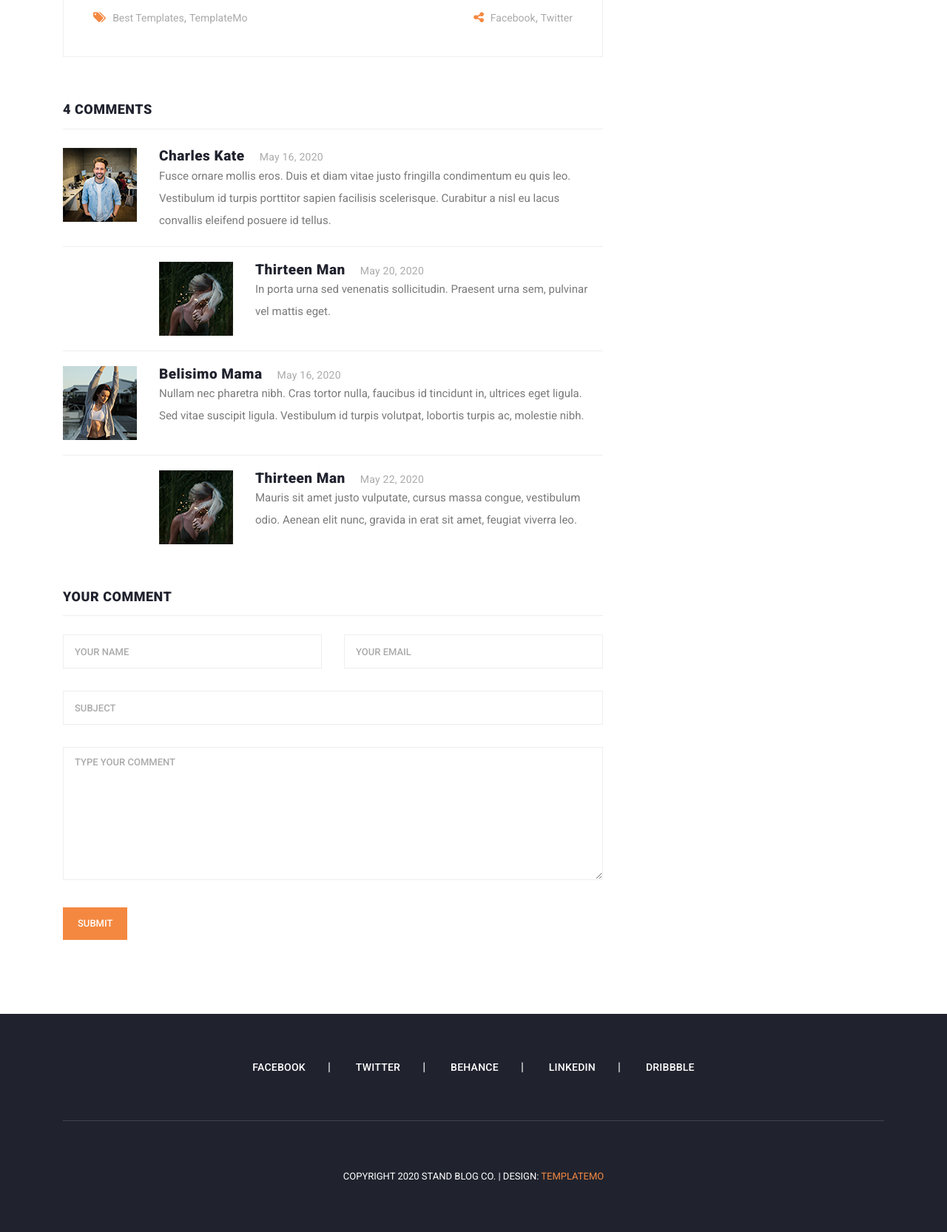
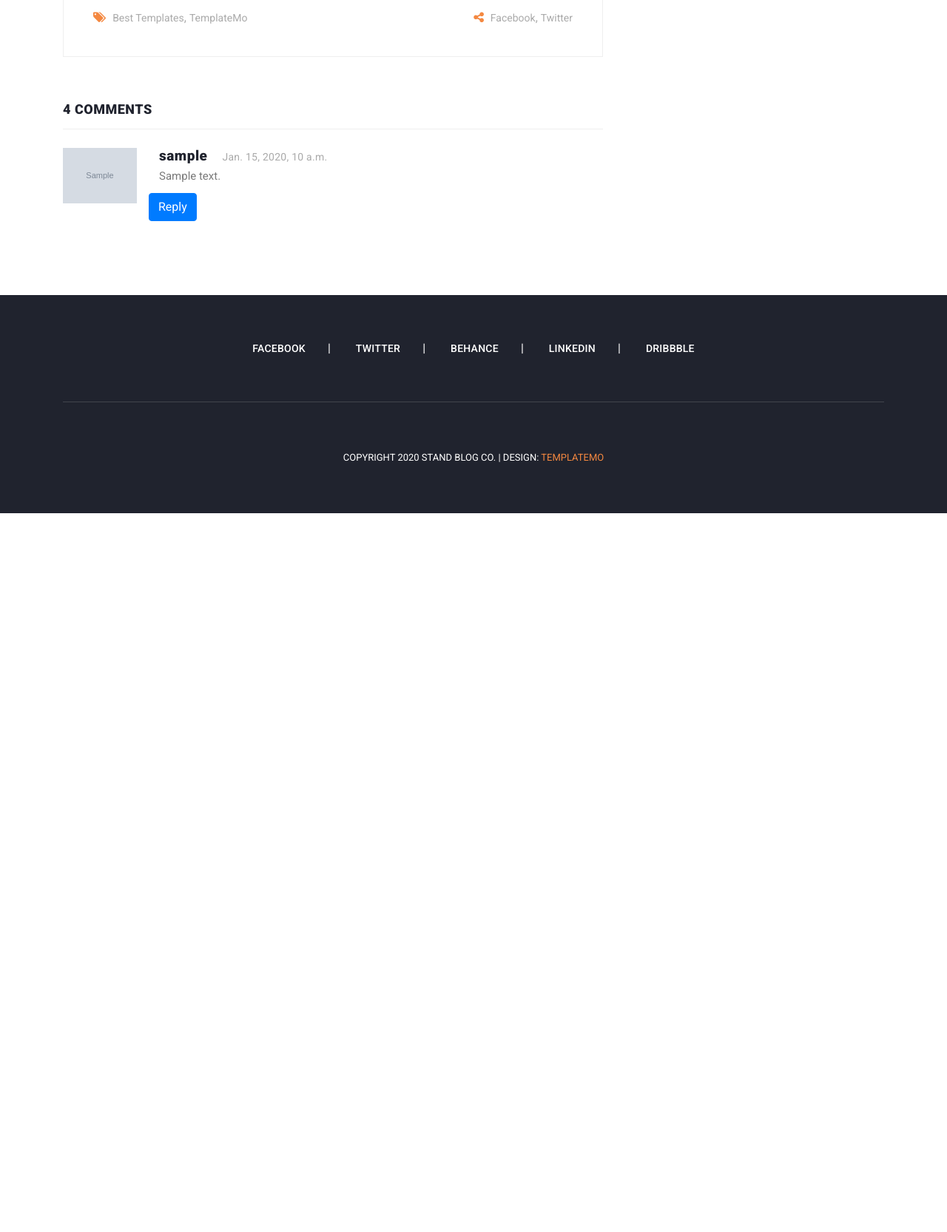
Before and after one commit to ImanJahed/blog-website-FVB, a Django app: a page that uses templates/blog/article_detail.html in a window 1280 px wide. Shown: the part 1629-3295 px from the top of the page at 74% size. After the commit the page ends 2323 px from the top, so only its background shows below. Run offline with Django 4.2, Linux system fonts and the light colour scheme; tables that the repository leaves empty hold one stand-in row (values such as "Sample post"); grey boxes marked "Sample" are stand-in pictures; some libraries are stand-ins or nearby versions.

Commit message:
added comment model for article
+ Add Comment Model
+ Add comment display
+ Add comment Form

```diff
--- a/blog/admin.py
+++ b/blog/admin.py
@@ -1,7 +1,8 @@
 from django.contrib import admin
 
-from .models import Article, Category
+from .models import Article, Category, Comment
 
 # Register your models here.
 admin.site.register(Article)
 admin.site.register(Category)
+admin.site.register(Comment)
--- a/blog/models.py
+++ b/blog/models.py
@@ -4,7 +4,7 @@
 from django.db.models.query import QuerySet
 from django.urls import reverse
 from django.template.defaultfilters import slugify
-import uuid
+
 
 # Create your models here.
 
@@ -47,3 +47,17 @@
 
     def __str__(self):
         return self.name
+
+
+class Comment(models.Model):
+    article = models.ForeignKey(Article, on_delete=models.CASCADE, related_name='comments')
+    user = models.ForeignKey(User, on_delete=models.CASCADE, related_name='user_comment')
+    text = models.TextField()
+
+    parent = models.ForeignKey('self', on_delete=models.CASCADE,null=True, blank=True , related_name='replies')
+
+    created_at = models.DateTimeField(auto_now_add=True)
+
+
+    def __str__(self):
+        return self.text
--- a/blog/views.py
+++ b/blog/views.py
@@ -1,6 +1,6 @@
 from django.shortcuts import get_object_or_404, render
 from django.core.paginator import Paginator, PageNotAnInteger, EmptyPage
-from .models import Article, Category
+from .models import Article, Category, Comment
 
 # Create your views here.
 def article_list(request, cat=None):
@@ -32,6 +32,10 @@
 
 def article_detail(request, slug):
     article = get_object_or_404(Article, slug_article=slug)
+    if request.method == 'POST':
+        comment = request.POST.get('text')
+        parent_id = request.POST.get('parent')
 
+        Comment.objects.create(article=article, user=request.user, text=comment, parent_id=parent_id)
     context = {'article': article}
     return render(request, 'blog/article_detail.html', context)
--- a/templates/blog/article_detail.html
+++ b/templates/blog/article_detail.html
@@ -1,6 +1,6 @@
 {% extends '_base.html' %}
 {% load static %}
-
+{% load humanize %}
 {% block title %}Article Detail{% endblock title %}
 
 {% block content %}
@@ -53,7 +53,7 @@
               <div class="col-lg-12">
                 <div class="blog-post">
                   <div class="blog-thumb">
-                    <img src="assets/images/blog-post-02.jpg" alt="">
+                    <img src="{% static 'images/blog-post-02.jpg' %}" alt="">
                   </div>
                   <div class="down-content">
                     <span>Lifestyle</span>
@@ -93,46 +93,74 @@
                   </div>
                   <div class="content">
                     <ul>
-                      <li>
+
+                      {% comment %} <li>
                         <div class="author-thumb">
-                          <img src="assets/images/comment-author-01.jpg" alt="">
+                          <img src="{% static 'images/comment-author-01.jpg' %}" alt="">
                         </div>
                         <div class="right-content">
-                          <h4>Charles Kate<span>May 16, 2020</span></h4>
-                          <p>Fusce ornare mollis eros. Duis et diam vitae justo fringilla condimentum eu quis leo. Vestibulum id turpis porttitor sapien facilisis scelerisque. Curabitur a nisl eu lacus convallis eleifend posuere id tellus.</p>
+                          <h4> {{comment.user.username}} <span> {{comment.created_at}} </span></h4>
+                          <p>{{comment.text}}.</p>
                         </div>
                       </li>
+
+
                       <li class="replied">
                         <div class="author-thumb">
-                          <img src="assets/images/comment-author-02.jpg" alt="">
+                          <img src="{% static 'images/comment-author-02.jpg' %}" alt="">
                         </div>
                         <div class="right-content">
-                          <h4>Thirteen Man<span>May 20, 2020</span></h4>
-                          <p>In porta urna sed venenatis sollicitudin. Praesent urna sem, pulvinar vel mattis eget.</p>
+                          <h4> {{reply.user.username}} <span> {{reply.created_at}} </span></h4>
+                          <p> {{reply.text}} </p>
                         </div>
-                      </li>
-                      <li>
-                        <div class="author-thumb">
-                          <img src="assets/images/comment-author-03.jpg" alt="">
-                        </div>
-                        <div class="right-content">
-                          <h4>Belisimo Mama<span>May 16, 2020</span></h4>
-                          <p>Nullam nec pharetra nibh. Cras tortor nulla, faucibus id tincidunt in, ultrices eget ligula. Sed vitae suscipit ligula. Vestibulum id turpis volutpat, lobortis turpis ac, molestie nibh.</p>
-                        </div>
-                      </li>
-                      <li class="replied">
-                        <div class="author-thumb">
-                          <img src="assets/images/comment-author-02.jpg" alt="">
-                        </div>
-                        <div class="right-content">
-                          <h4>Thirteen Man<span>May 22, 2020</span></h4>
-                          <p>Mauris sit amet justo vulputate, cursus massa congue, vestibulum odio. Aenean elit nunc, gravida in erat sit amet, feugiat viverra leo.</p>
-                        </div>
-                      </li>
+                      </li> {% endcomment %}
+
+
+                      {% for comment in article.comments.all %}
+                        {% if not comment.parent %}
+                        <li>
+                          {% if comment.user.profile.image %}
+                          <div class="author-thumb">
+                            <img src="{{comment.user.profile.image.url}}" alt="">
+                          </div>
+                          {% else %}
+                          <div class="author-thumb">
+                            <img src="{% static 'images/icons/profile.jpg' %}" alt="">
+                          </div>
+                          {% endif %}
+
+                          <div class="right-content">
+                            <h4>{{comment.user.username}}<span>{{comment.created_at}}</span></h4>
+                            <p>{{comment.text}} </p>
+                          </div>
+                          <button type="submit" class='btn btn-primary mt-2 ml-3' onclick=set_id({{comment.id}})>Reply</button>
+                        </li>
+
+                        {% for reply in comment.replies.all %}
+                        <li class="replied">
+                          {% if comment.user.profile.image %}
+                          <div class="author-thumb">
+                            <img src="{{comment.user.profile.image.url}}" alt="">
+                          </div>
+                          {% else %}
+                          <div class="author-thumb">
+                            <img src="{% static 'images/icons/profile.jpg' %}" alt="">
+                          </div>
+                          {% endif %}
+                          <div class="right-content">
+                            <h4>{{reply.user.username}}<span>{{reply.created_at}}</span></h4>
+                            <p>{{reply.text}}</p>
+                          </div>
+                        </li>
+                        {% endfor %}
+
+                        {% endif %}
+                      {% endfor %}
                     </ul>
                   </div>
                 </div>
               </div>
+              {% if request.user.is_authenticated%}
               <div class="col-lg-12">
                 <div class="sidebar-item submit-comment">
                   <div class="sidebar-heading">
@@ -140,25 +168,28 @@
                   </div>
                   <div class="content">
                     <form id="comment" action="#" method="post">
+                      {% csrf_token%}
+
                       <div class="row">
-                        <div class="col-md-6 col-sm-12">
-                          <fieldset>
-                            <input name="name" type="text" id="name" placeholder="Your name" required="">
+                        <!-- <div class="col-md-6 col-sm-12">
+                           <fieldset>
+                            <input name="text" type="text" id="name" placeholder="Your name" required="">
                           </fieldset>
                         </div>
                         <div class="col-md-6 col-sm-12">
                           <fieldset>
                             <input name="email" type="text" id="email" placeholder="Your email" required="">
                           </fieldset>
-                        </div>
+                        </div> -->
                         <div class="col-md-12 col-sm-12">
                           <fieldset>
-                            <input name="subject" type="text" id="subject" placeholder="Subject">
+                            <input name="parent" type="hidden" id="subject" placeholder="">
                           </fieldset>
                         </div>
                         <div class="col-lg-12">
+
                           <fieldset>
-                            <textarea name="message" rows="6" id="message" placeholder="Type your comment" required=""></textarea>
+                            <textarea name="text" rows="6" id="message" placeholder="Type your comment" required=""></textarea>
                           </fieldset>
                         </div>
                         <div class="col-lg-12">
@@ -171,12 +202,23 @@
                   </div>
                 </div>
               </div>
+              {% endif%}
             </div>
           </div>
         </div>
+
+
+
+
+
+
+
+
+
+
+
         {% include 'partial/side_bar.html' %}
-
-        {% comment %} <div class="col-lg-4">
+        <!-- <div class="col-lg-4">
           <div class="sidebar">
             <div class="row">
               <div class="col-lg-12">
@@ -246,10 +288,19 @@
               </div>
             </div>
           </div>
-        </div> {% endcomment %}
+        </div>  -->
+
+
       </div>
     </div>
   </section>
 
+  <script>
+    function set_id(id){
+      document.getElementById('subject').value = id;
+      window.location.href = "#message";
+      document.getElementById('message').placeholder = 'Write your reply'
+    }
+  </script>
 
 {% endblock content %}
```
Also changed, not shown: blog/migrations/0004_comment.py (added), blog/migrations/0005_alter_comment_parent.py (added).
